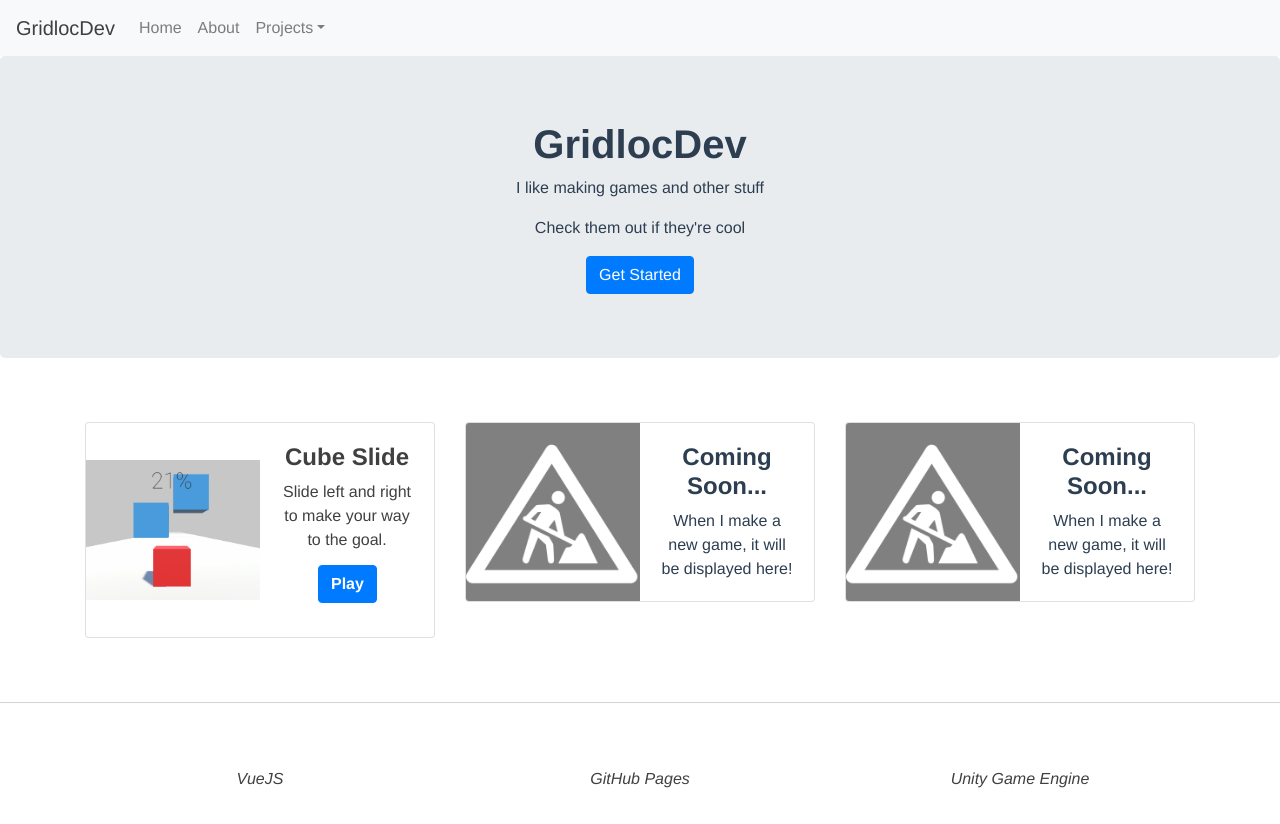
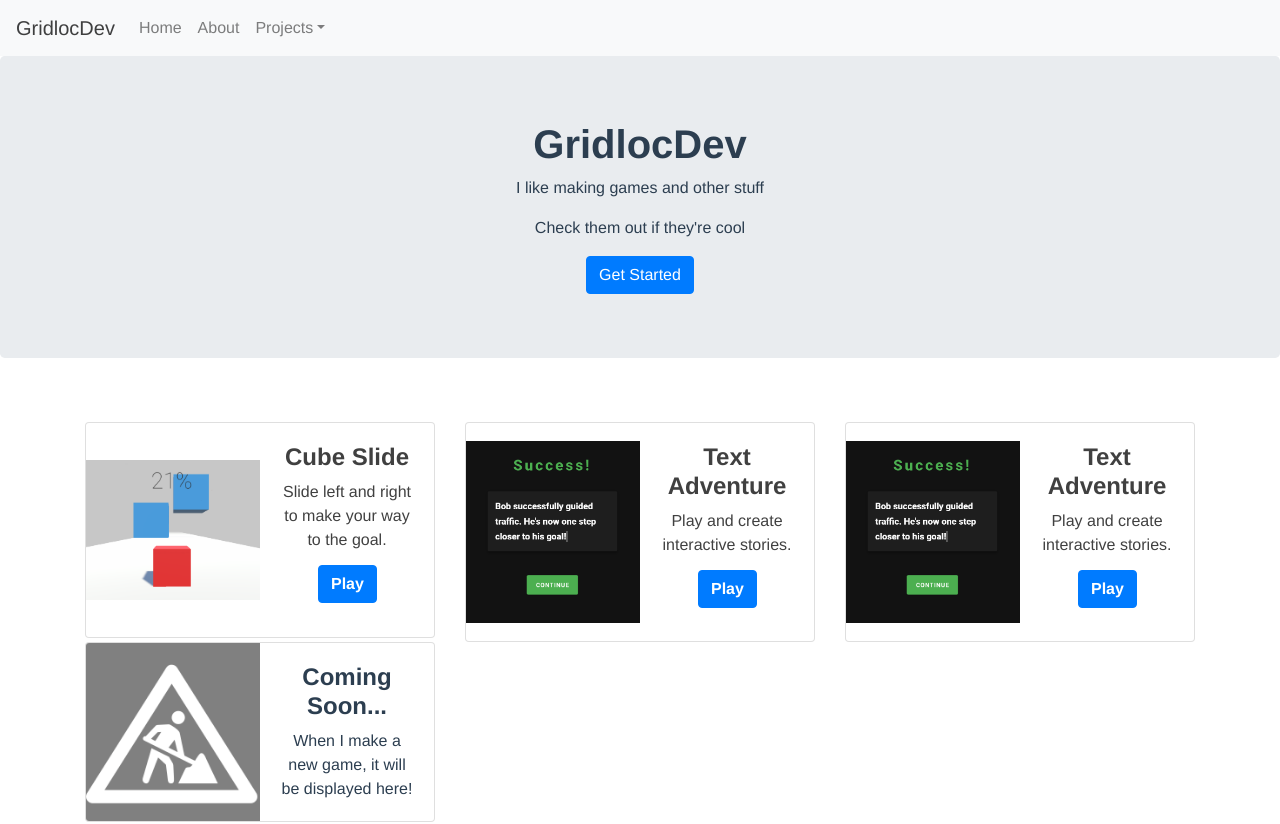
Before and after one commit to gridlocdev/games, a Vue app: page / in a window 1280 px wide. Shown: the top 824 px of the page. Built offline with nearby package versions, Linux system fonts and the light colour scheme.

Commit message:
Added TextAdventure

```diff
--- a/src/App.vue
+++ b/src/App.vue
@@ -12,7 +12,7 @@
           <b-nav-item :to="{ path: '/About'}">About</b-nav-item>
           <b-nav-item-dropdown text="Projects" right>
             <b-dropdown-item :to="{ path: '/CubeSlide'}">CubeSlide</b-dropdown-item>
-            <b-dropdown-item disabled>Coming Soon...</b-dropdown-item>
+            <b-dropdown-item :to="{ path: '/TextAdventure'}">TextAdventure</b-dropdown-item>
             <b-dropdown-item disabled>Coming Soon...</b-dropdown-item>
           </b-nav-item-dropdown>
         </b-navbar-nav>
--- /dev/null
+++ b/src/components/TextAdventure.vue
@@ -0,0 +1,45 @@
+<template>
+  <div>
+    <b-container class="bv-example-row">
+      <div class="animate__animated animate__fadeIn" id="gameContainer">
+        <b-row align-v="center">
+          <b-col sm="12" md="7" lg="8" xl="8">
+            <b-img
+              fluid-grow
+              :src="require('../assets/textadventure.gif')"
+            ></b-img>
+          </b-col>
+          <b-col sm="12" md="5" lg="4" xl="4">
+            <h4>
+              <b>Text Adventure</b>
+            </h4>
+            <p>Play, create, import or export a text adventure game story!</p>
+            <b-button
+              class="button animate__animated animate__infinite animate__pulse"
+              variant="primary"
+              href="https://gridlocdev.github.io/cubeSlide/"
+              style="width: 100%"
+            >
+              <b>Play</b>
+            </b-button>
+          </b-col>
+        </b-row>
+      </div>
+    </b-container>
+  </div>
+</template>
+
+<script>
+export default {
+  name: "CubeSlide",
+  components: {},
+};
+</script>
+
+<style>
+#gameContainer {
+  height: 600px;
+  display: flex;
+  align-items: center;
+}
+</style>
--- a/src/router/index.js
+++ b/src/router/index.js
@@ -28,6 +28,15 @@ const routes = [
     component: () =>
       import(/* webpackChunkName: "about" */ "../components/CubeSlide.vue"),
   },
+  {
+    path: "/TextAdventure",
+    name: "TextAdventure",
+    // route level code-splitting
+    // this generates a separate chunk (about.[hash].js) for this route
+    // which is lazy-loaded when the route is visited.
+    component: () =>
+      import(/* webpackChunkName: "about" */ "../components/TextAdventure.vue"),
+  },
 ];
 
 const router = new VueRouter({
--- a/src/views/Home.vue
+++ b/src/views/Home.vue
@@ -3,30 +3,38 @@
     <div>
       <b-jumbotron>
         <h1 class="animate__animated animate__lightSpeedInLeft">GridlocDev</h1>
-        <p class="animate__animated animate__fadeIn animate__delay-1s">I like making games and other stuff</p>
-        <p
-          class="animate__animated animate__fadeIn animate__delay-1s"
-        >Check them out if they're cool</p>
+        <p class="animate__animated animate__fadeIn animate__delay-1s">
+          I like making games and other stuff
+        </p>
+        <p class="animate__animated animate__fadeIn animate__delay-1s">
+          Check them out if they're cool
+        </p>
         <b-button
           class="animate__animated animate__fadeIn animate__delay-1s"
           variant="primary"
-          v-scroll-to="{el:'#my-projects', offset: -50}"
-        >Get Started</b-button>
+          v-scroll-to="{ el: '#my-projects', offset: -50 }"
+          >Get Started</b-button
+        >
       </b-jumbotron>
     </div>
-    <div class="animate__animated animate__fadeIn animate__delay-1s" id="my-projects">
+    <div
+      class="animate__animated animate__fadeIn animate__delay-1s"
+      id="my-projects"
+    >
       <b-container class="bv-example-row">
         <b-row>
           <b-col sm="12" md="12" lg="6" xl="4">
             <div>
-              <b-card no-body class="overflow-hidden" style="max-width: 540px;">
+              <b-card no-body class="overflow-hidden" style="max-width: 540px">
                 <b-row no-gutters>
                   <b-col md="6">
                     <div
-                      style="  display: flex;
+                      style="
+                        display: flex;
                         justify-content: center;
                         align-items: center;
-  height: 100%;"
+                        height: 100%;
+                      "
                     >
                       <router-link to="/CubeSlide">
                         <b-card-img
@@ -40,18 +48,20 @@
                   <b-col md="6">
                     <b-card-body>
                       <h4>
-                        <b-link :to="{ path: '/CubeSlide'}">Cube Slide</b-link>
+                        <b-link :to="{ path: '/CubeSlide' }">Cube Slide</b-link>
                       </h4>
                       <router-link to="/CubeSlide">
-                        <b-card-text
-                          class="nobold"
-                        >Slide left and right to make your way to the goal.</b-card-text>
+                        <b-card-text class="nobold"
+                          >Slide left and right to make your way to the
+                          goal.</b-card-text
+                        >
                       </router-link>
                       <b-button
                         class="button animate__animated animate__infinite animate__pulse"
                         variant="primary"
                         href="https://gridlocdev.github.io/cubeSlide/"
-                      >Play</b-button>
+                        >Play</b-button
+                      >
                     </b-card-body>
                   </b-col>
                 </b-row>
@@ -60,18 +70,114 @@
           </b-col>
           <b-col sm="12" md="12" lg="6" xl="4">
             <div>
-              <b-card no-body class="overflow-hidden" style="max-width: 540px;">
+              <b-card no-body class="overflow-hidden" style="max-width: 540px">
                 <b-row no-gutters>
                   <b-col md="6">
                     <div
-                      style="  display: flex;
+                      style="
+                        display: flex;
                         justify-content: center;
                         align-items: center;
                         height: 100%;
-  background-color: grey;"
+                      "
+                    >
+                      <router-link to="/TextAdventure">
+                        <b-card-img
+                          :src="require('../assets/TextAdventureImage.png')"
+                          alt="Image"
+                          class="rounded-0"
+                        ></b-card-img>
+                      </router-link>
+                    </div>
+                  </b-col>
+                  <b-col md="6">
+                    <b-card-body>
+                      <h4>
+                        <b-link :to="{ path: '/TextAdventure' }"
+                          >Text Adventure</b-link
+                        >
+                      </h4>
+                      <router-link to="/TextAdventure">
+                        <b-card-text class="nobold"
+                          >Play and create interactive stories.</b-card-text
+                        >
+                      </router-link>
+                      <b-button
+                        class="button animate__animated animate__infinite animate__pulse"
+                        variant="primary"
+                        href="https://gridlocdev.github.io/textadventure/"
+                        >Play</b-button
+                      >
+                    </b-card-body>
+                  </b-col>
+                </b-row>
+              </b-card>
+            </div>
+          </b-col>
+          <b-col sm="12" md="12" lg="6" xl="4">
+            <div>
+              <b-card no-body class="overflow-hidden" style="max-width: 540px">
+                <b-row no-gutters>
+                  <b-col md="6">
+                    <div
+                      style="
+                        display: flex;
+                        justify-content: center;
+                        align-items: center;
+                        height: 100%;
+                      "
+                    >
+                      <router-link to="/TextAdventure">
+                        <b-card-img
+                          :src="require('../assets/TextAdventureImage.png')"
+                          alt="Image"
+                          class="rounded-0"
+                        ></b-card-img>
+                      </router-link>
+                    </div>
+                  </b-col>
+                  <b-col md="6">
+                    <b-card-body>
+                      <h4>
+                        <b-link :to="{ path: '/TextAdventure' }"
+                          >Text Adventure</b-link
+                        >
+                      </h4>
+                      <router-link to="/TextAdventure">
+                        <b-card-text class="nobold"
+                          >Play and create interactive stories.</b-card-text
+                        >
+                      </router-link>
+                      <b-button
+                        class="button animate__animated animate__infinite animate__pulse"
+                        variant="primary"
+                        href="https://gridlocdev.github.io/textadventure/"
+                        >Play</b-button
+                      >
+                    </b-card-body>
+                  </b-col>
+                </b-row>
+              </b-card>
+            </div>
+          </b-col>
+          <b-col sm="12" md="12" lg="6" xl="4">
+            <div>
+              <b-card no-body class="overflow-hidden" style="max-width: 540px">
+                <b-row no-gutters>
+                  <b-col md="6">
+                    <div
+                      style="
+                        display: flex;
+                        justify-content: center;
+                        align-items: center;
+                        height: 100%;
+                        background-color: grey;
+                      "
                     >
                       <b-card-img
-                        :src="require('../assets/Under-construction-white.26c32086.png')"
+                        :src="
+                          require('../assets/Under-construction-white.26c32086.png')
+                        "
                         alt="Image"
                         class="rounded-0"
                       ></b-card-img>
@@ -82,44 +188,10 @@
                       <h4>
                         <b>Coming Soon...</b>
                       </h4>
-                      <b-card-text class="nobold">When I make a new game, it will be displayed here!</b-card-text>
-
-                      <!-- <b-button
-                        class="button animate__animated animate__infinite animate__pulse"
-                        variant="primary"
-                        href="https://gridlocdev.github.io/cubeSlide/"
-                      >Play</b-button>-->
-                    </b-card-body>
-                  </b-col>
-                </b-row>
-              </b-card>
-            </div>
-          </b-col>
-          <b-col sm="12" md="12" lg="6" xl="4">
-            <div>
-              <b-card no-body class="overflow-hidden" style="max-width: 540px;">
-                <b-row no-gutters>
-                  <b-col md="6">
-                    <div
-                      style="  display: flex;
-  justify-content: center;
-  align-items: center;
-  height: 100%;
-  background-color: grey;"
+                      <b-card-text class="nobold"
+                        >When I make a new game, it will be displayed
+                        here!</b-card-text
                       >
-                      <b-card-img
-                        :src="require('../assets/Under-construction-white.26c32086.png')"
-                        alt="Image"
-                        class="rounded-0"
-                      ></b-card-img>
-                    </div>
-                  </b-col>
-                  <b-col md="6">
-                    <b-card-body>
-                      <h4>
-                        <b>Coming Soon...</b>
-                      </h4>
-                      <b-card-text class="nobold">When I make a new game, it will be displayed here!</b-card-text>
                       <!-- <b-button
                         class="button animate__animated animate__infinite animate__pulse"
                         variant="primary"
@@ -140,7 +212,7 @@
 <script>
 export default {
   name: "Home",
-  components: {}
+  components: {},
 };
 </script>
 
```
Also changed, not shown: src/components/DrumMachine.vue (added, +45 -0 lines), src/views/About.vue (+16 -4 lines), src/assets/TextAdventureImage.png (added), src/assets/textadventure.gif (added). Lines whose indentation alone changed are shown as unchanged.
